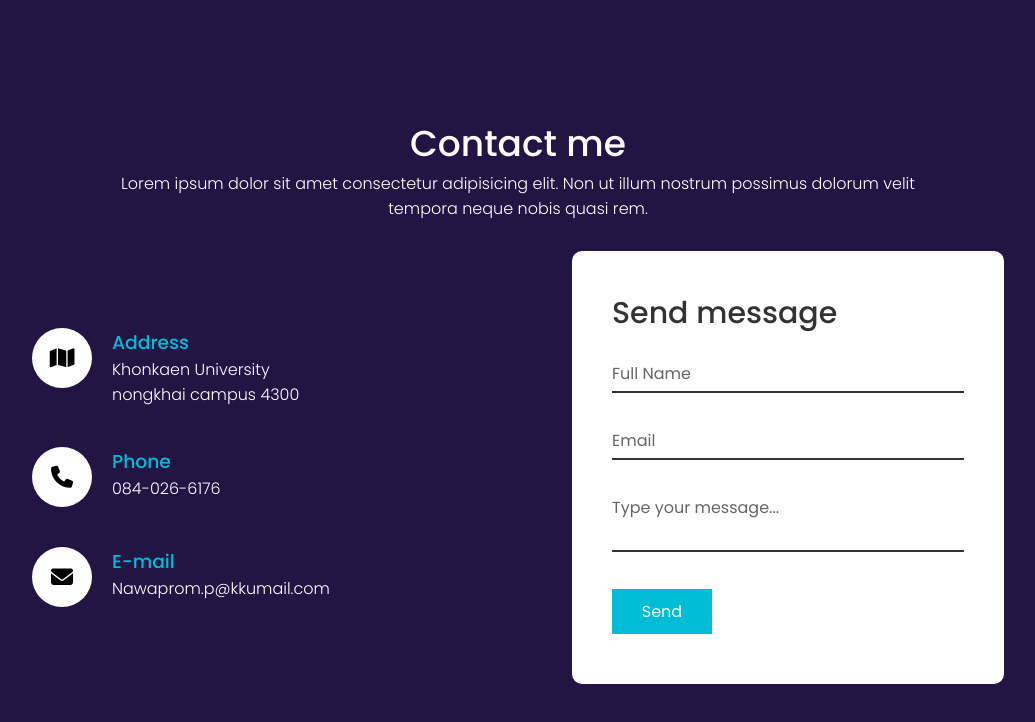
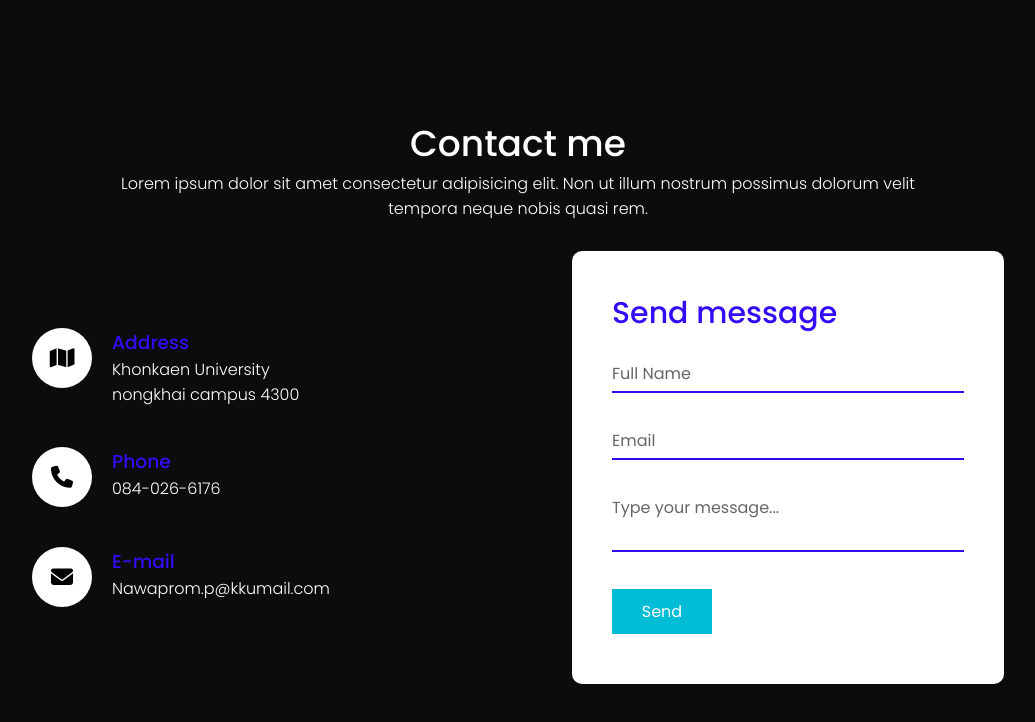
Before and after one commit to shadowgardent/shadowgardent.github.io, a website: page contact.html in a window 1280 px wide. Shown: the whole page, without its empty margins (122-1157 px from the left). Drawn offline with Linux system fonts and the light colour scheme.

Commit message:
Update contact.css

```diff
--- a/css/contact.css
+++ b/css/contact.css
@@ -15,7 +15,7 @@
     justify-content: center;
     align-items: center;
     flex-direction: column;
-    background-color: rgb(34, 21, 68);
+    background-color: rgb(12, 12, 12);
 
 }
 .contact .content{
@@ -78,7 +78,7 @@
 
 .container .contactInfo .box .text h3{
     font-weight: 500;
-    color: #00bcd4;
+    color:#350bf5;
 }
 .contactForm{
     width: 40%;
@@ -88,7 +88,7 @@
 }
 .contactForm h2{
     font-size: 30px;
-    color: #333;
+    color: #350bf5;
     font-weight: 500;
 
 }
@@ -105,7 +105,7 @@
     font-size: 16px;
     margin: 10px 0;
     border: none;
-    border-bottom: 2px solid #333;
+    border-bottom: 2px solid #350bf5;
     outline: none;
     resize: none;
 }
```
